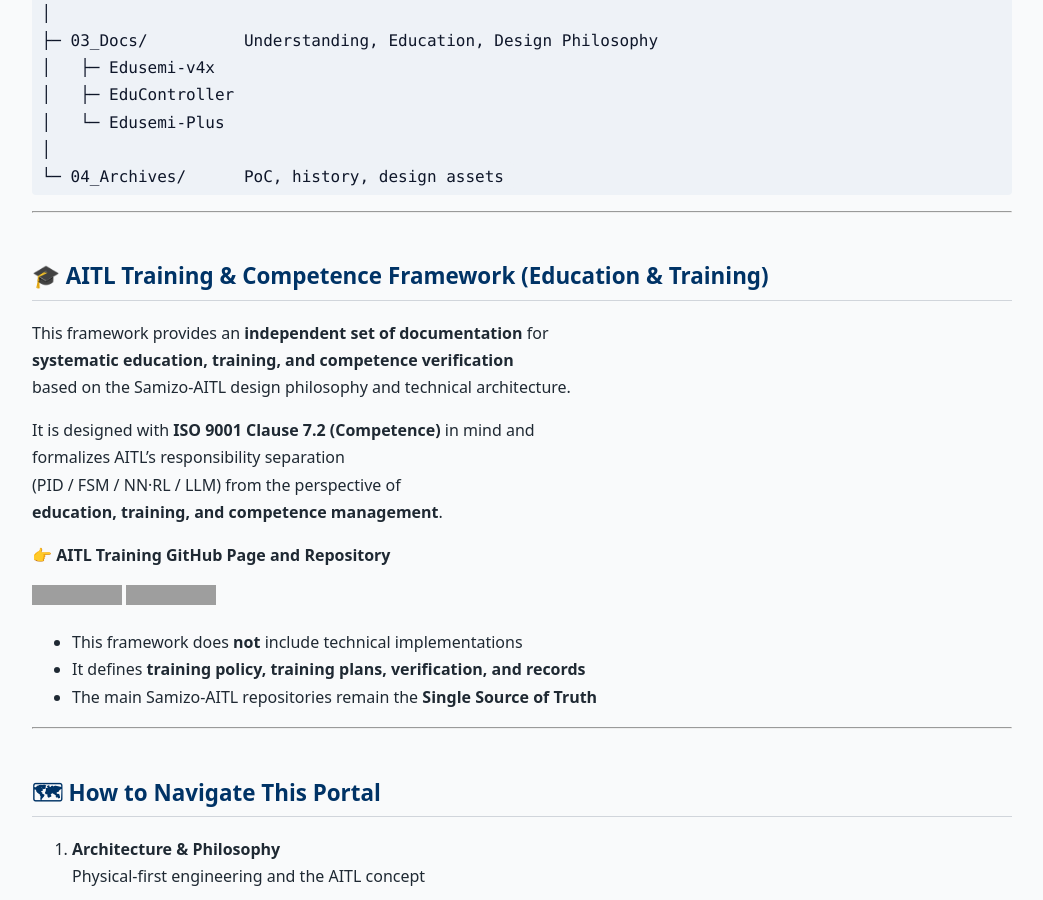
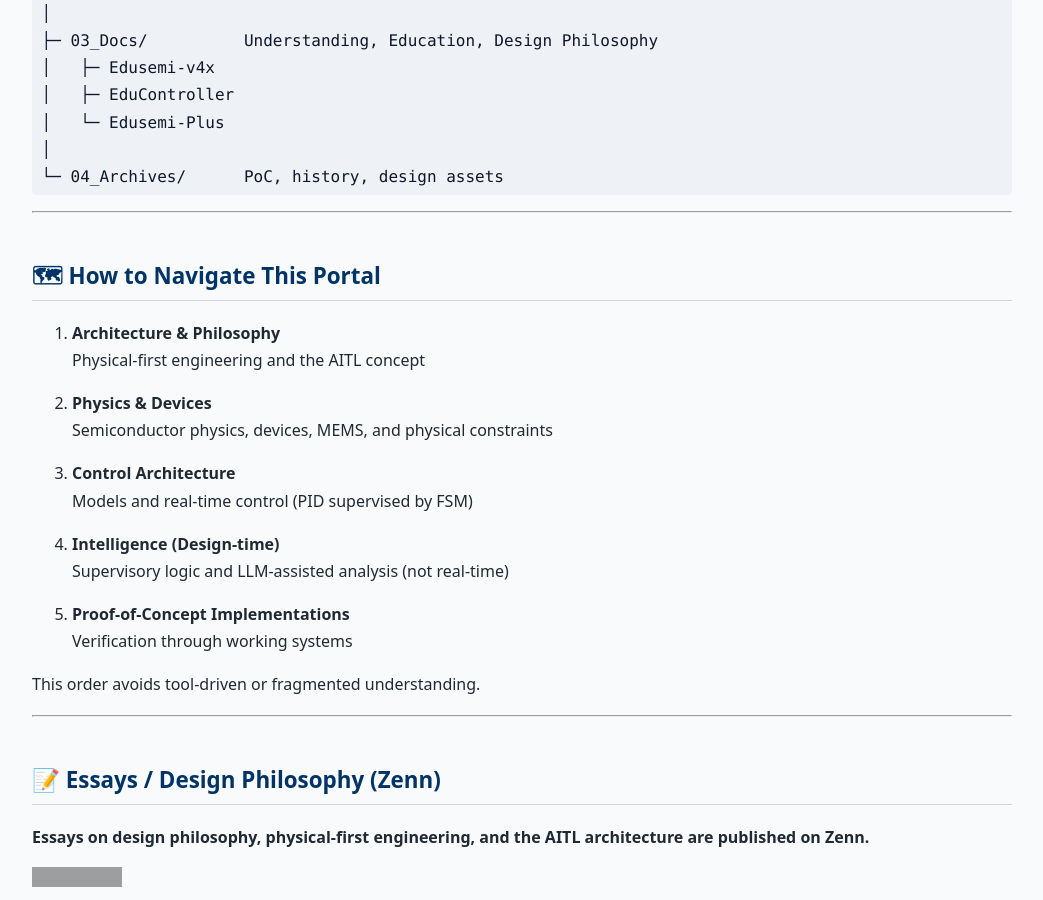
Before and after one commit to Samizo-AITL/Samizo-AITL.github.io, a Jekyll site: the page built from portal/en/index.md, in a window 1280 px wide and 900 px high, scrolled down 4159 px. Shown: the whole window, without its empty margins (118-1161 px from the left). Built offline with Jekyll 4.4.1, drawn with Linux system fonts in a browser that asks for light colours; grey boxes are pictures that could not be loaded.

Commit message:
Update index.md

````diff
--- a/portal/en/index.md
+++ b/portal/en/index.md
@@ -174,28 +174,6 @@ Samizo-AITL/
 │
 └─ 04_Archives/      PoC, history, design assets
 ```
-
----
-
-## 🎓 AITL Training & Competence Framework (Education & Training)
-
-This framework provides an **independent set of documentation** for
-**systematic education, training, and competence verification**
-based on the Samizo-AITL design philosophy and technical architecture.
-
-It is designed with **ISO 9001 Clause 7.2 (Competence)** in mind and
-formalizes AITL’s responsibility separation
-(PID / FSM / NN·RL / LLM) from the perspective of
-**education, training, and competence management**.
-
-👉 **AITL Training GitHub Page and Repository**
-
-[![Site](https://img.shields.io/badge/View-Site-brightgreen?logo=github)](https://samizo-aitl.github.io/aitl-training/)
-[![Repo](https://img.shields.io/badge/View-Repo-blue?logo=github)](https://github.com/Samizo-AITL/aitl-training)
-
-- This framework does **not** include technical implementations
-- It defines **training policy, training plans, verification, and records**
-- The main Samizo-AITL repositories remain the **Single Source of Truth**
 
 ---
 
````
